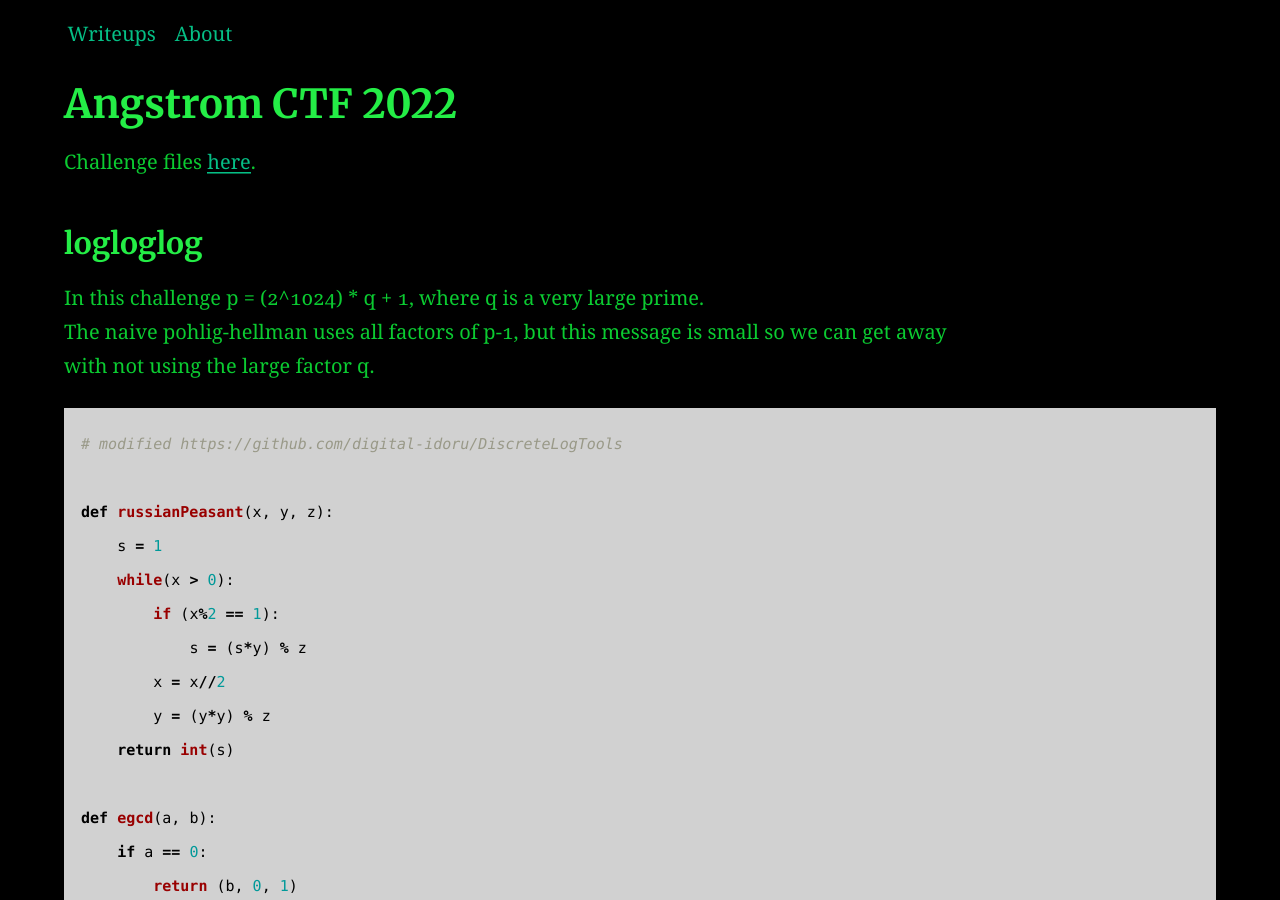
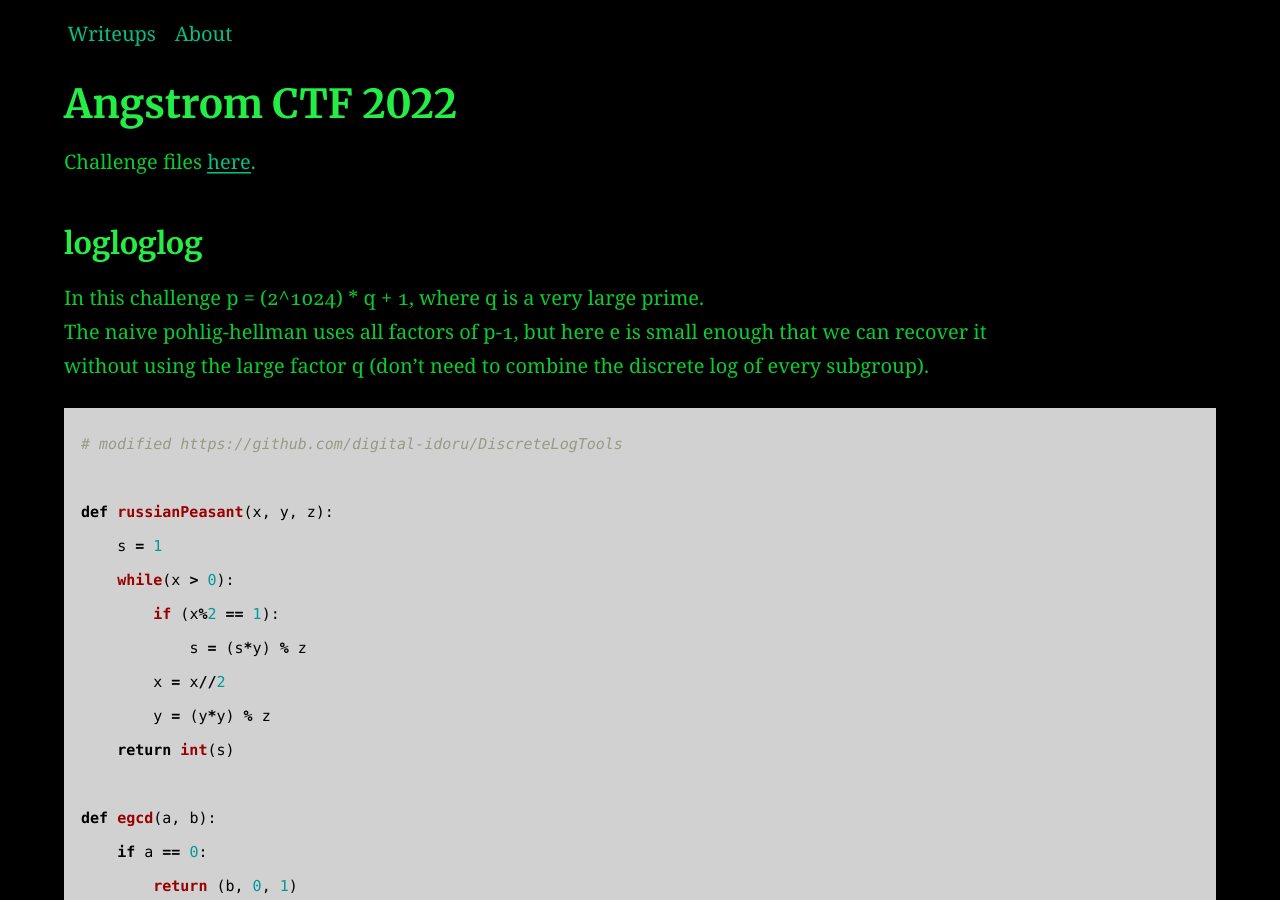
Before and after one commit to AC01010/Connor-McCartney.github.io, a Jekyll site: the page built from _posts/2012-12-24-angstrom-ctf-2022.md, in a window 1280 px wide and 900 px high. Built offline with Jekyll 4.4.1, drawn with Linux system fonts in a browser that asks for light colours.

Commit message:
Update 2012-12-24-angstrom-ctf-2022.md

````diff
--- a/_posts/2012-12-24-angstrom-ctf-2022.md
+++ b/_posts/2012-12-24-angstrom-ctf-2022.md
@@ -11,8 +11,8 @@
 ### logloglog
 
 In this challenge p = (2^1024) * q + 1, where q is a very large prime. <br>
-The naive pohlig-hellman uses all factors of p-1, but this message is small so we can get away <br>
-with not using the large factor q.
+The naive pohlig-hellman uses all factors of p-1, but here e is small enough that we can recover it <br>
+without using the large factor q (don't need to combine the discrete log of every subgroup).
 
 
 ```python
````
